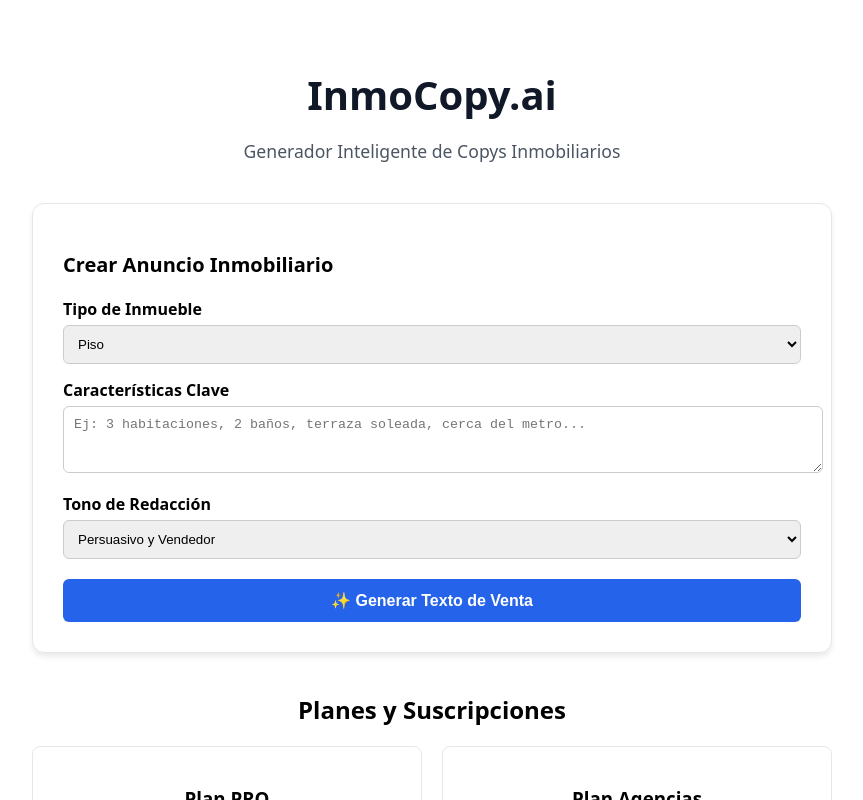
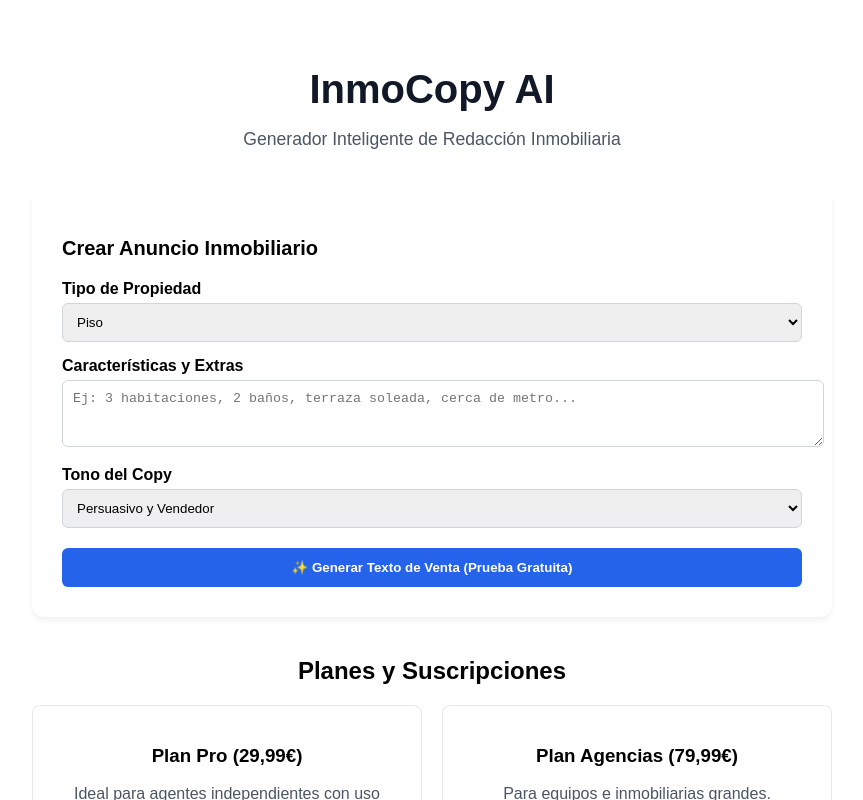
Before and after one commit to jessicadominguezrodriguez45-creator/InmoCopy, a Next.js app: page / in a window 1280 px wide. Shown: the top 800 px of the page, without its empty margins (208-1071 px from the left). Built offline with nearby package versions, Linux system fonts and the light colour scheme.

Commit message:
Update page.js

```diff
--- a/app/page.js
+++ b/app/page.js
@@ -10,14 +10,24 @@ export default function Home() {
 
   const handleGenerate = async (e) => {
     e.preventDefault();
+
+    // 1. Comprobar si el usuario ya usó su prueba gratuita
+    const hasUsedFreeTrial = localStorage.getItem('inmo_free_used');
+
+    if (hasUsedFreeTrial) {
+      alert('⚠️ Has agotado tu redacción gratuita de prueba. Suscríbete al Plan Pro o Agencias para continuar generando copys ilimitados.');
+      return;
+    }
+
     setLoading(true);
     setTimeout(() => {
       setGeneratedCopy(
-        `🏡 ¡Increíble oportunidad! Espectacular ${propertyType} recién reformado. Características destacadas: ${
-          features || 'excelente ubicación, máxima luminosidad y acabados de primera calidad'
-        }. ¡Haz tu visita hoy mismo!`
+        `¡Increíble oportunidad! Espectacular ${propertyType} recién reformado con ${features || 'excelente ubicación, máxima luminosidad y acabados de primera'}. ¡Haz tu visita hoy mismo!`
       );
       setLoading(false);
+
+      // 2. Marcar en el navegador que ya gastó su prueba gratuita
+      localStorage.setItem('inmo_free_used', 'true');
     }, 1200);
   };
 
@@ -40,18 +50,18 @@ export default function Home() {
   };
 
   return (
-    <main style={{ maxWidth: '800px', margin: '0 auto', padding: '40px 20px', fontFamily: 'system-ui, sans-serif' }}>
+    <main style={{ maxWidth: '800px', margin: '0 auto', padding: '40px 20px', fontFamily: 'sans-serif' }}>
       <header style={{ textAlign: 'center', marginBottom: '40px' }}>
-        <h1 style={{ fontSize: '2.5rem', color: '#111827', marginBottom: '10px' }}>InmoCopy.ai</h1>
-        <p style={{ color: '#4b5563', fontSize: '1.1rem' }}>Generador Inteligente de Copys Inmobiliarios</p>
+        <h1 style={{ fontSize: '2.5rem', color: '#111827', marginBottom: '10px' }}>InmoCopy AI</h1>
+        <p style={{ color: '#4b5563', fontSize: '1.1rem' }}>Generador Inteligente de Redacción Inmobiliaria</p>
       </header>
 
-      <div style={{ backgroundColor: '#ffffff', padding: '30px', borderRadius: '12px', boxShadow: '0 4px 6px -1px rgba(0,0,0,0.1)', marginBottom: '40px', border: '1px solid #e5e7eb' }}>
+      <div style={{ backgroundColor: '#ffffff', padding: '30px', borderRadius: '12px', boxShadow: '0 4px 6px rgba(0,0,0,0.05)', marginBottom: '40px' }}>
         <h2 style={{ fontSize: '1.25rem', marginBottom: '20px' }}>Crear Anuncio Inmobiliario</h2>
         <form onSubmit={handleGenerate}>
           <div style={{ marginBottom: '15px' }}>
-            <label style={{ display: 'block', fontWeight: 'bold', marginBottom: '5px' }}>Tipo de Inmueble</label>
-            <select value={propertyType} onChange={(e) => setPropertyType(e.target.value)} style={{ width: '100%', padding: '10px', borderRadius: '6px', border: '1px solid #ccc' }}>
+            <label style={{ display: 'block', fontWeight: 'bold', marginBottom: '5px' }}>Tipo de Propiedad</label>
+            <select value={propertyType} onChange={(e) => setPropertyType(e.target.value)} style={{ width: '100%', padding: '10px', borderRadius: '6px', border: '1px solid #d1d5db' }}>
               <option value="piso">Piso</option>
               <option value="casa / chalet">Casa / Chalet</option>
               <option value="ático">Ático</option>
@@ -60,19 +70,19 @@ export default function Home() {
           </div>
 
           <div style={{ marginBottom: '15px' }}>
-            <label style={{ display: 'block', fontWeight: 'bold', marginBottom: '5px' }}>Características Clave</label>
+            <label style={{ display: 'block', fontWeight: 'bold', marginBottom: '5px' }}>Características y Extras</label>
             <textarea
               rows="3"
-              placeholder="Ej: 3 habitaciones, 2 baños, terraza soleada, cerca del metro..."
+              placeholder="Ej: 3 habitaciones, 2 baños, terraza soleada, cerca de metro..."
               value={features}
               onChange={(e) => setFeatures(e.target.value)}
-              style={{ width: '100%', padding: '10px', borderRadius: '6px', border: '1px solid #ccc' }}
+              style={{ width: '100%', padding: '10px', borderRadius: '6px', border: '1px solid #d1d5db' }}
             />
           </div>
 
           <div style={{ marginBottom: '20px' }}>
-            <label style={{ display: 'block', fontWeight: 'bold', marginBottom: '5px' }}>Tono de Redacción</label>
-            <select value={tone} onChange={(e) => setTone(e.target.value)} style={{ width: '100%', padding: '10px', borderRadius: '6px', border: '1px solid #ccc' }}>
+            <label style={{ display: 'block', fontWeight: 'bold', marginBottom: '5px' }}>Tono del Copy</label>
+            <select value={tone} onChange={(e) => setTone(e.target.value)} style={{ width: '100%', padding: '10px', borderRadius: '6px', border: '1px solid #d1d5db' }}>
               <option value="persuasivo">Persuasivo y Vendedor</option>
               <option value="elegante">Elegante y Exclusivo</option>
               <option value="directo">Directo y Claro</option>
@@ -82,19 +92,19 @@ export default function Home() {
           <button
             type="submit"
             disabled={loading}
-            style={{ width: '100%', backgroundColor: '#2563eb', color: '#fff', padding: '12px', borderRadius: '6px', border: 'none', fontWeight: 'bold', fontSize: '1rem', cursor: 'pointer' }}
+            style={{ width: '100%', backgroundColor: '#2563eb', color: '#fff', padding: '12px', borderRadius: '6px', border: 'none', fontWeight: 'bold', cursor: 'pointer' }}
           >
-            {loading ? 'Generando Copy...' : '✨ Generar Texto de Venta'}
+            {loading ? 'Generando Copy...' : '✨ Generar Texto de Venta (Prueba Gratuita)'}
           </button>
         </form>
 
         {generatedCopy && (
-          <div style={{ marginTop: '25px', padding: '15px', backgroundColor: '#f3f4f6', borderRadius: '8px', borderLeft: '4px solid #2563eb' }}>
+          <div style={{ marginTop: '25px', padding: '15px', backgroundColor: '#f3f4f6', borderRadius: '8px' }}>
             <h3 style={{ marginTop: 0, fontSize: '1rem' }}>Resultado Generado:</h3>
             <p style={{ whiteSpace: 'pre-line', color: '#1f2937' }}>{generatedCopy}</p>
             <button
               onClick={() => navigator.clipboard.writeText(generatedCopy)}
-              style={{ backgroundColor: '#059669', color: '#fff', border: 'none', padding: '6px 12px', borderRadius: '4px', cursor: 'pointer', fontSize: '0.875rem' }}
+              style={{ backgroundColor: '#059669', color: '#fff', border: 'none', padding: '8px 12px', borderRadius: '6px', cursor: 'pointer', marginTop: '10px' }}
             >
               📋 Copiar Texto
             </button>
@@ -104,30 +114,32 @@ export default function Home() {
 
       <section style={{ textAlign: 'center' }}>
         <h2 style={{ fontSize: '1.5rem', marginBottom: '20px' }}>Planes y Suscripciones</h2>
-        <div style={{ display: 'grid', gridTemplateColumns: 'repeat(auto-fit, minmax(220px, 1fr))', gap: '20px' }}>
+        <div style={{ display: 'grid', gridTemplateColumns: 'repeat(auto-fit, minmax(250px, 1fr))', gap: '20px' }}>
+
           <div style={{ padding: '20px', border: '1px solid #e5e7eb', borderRadius: '8px', backgroundColor: '#fff' }}>
-            <h3>Plan PRO</h3>
-            <p style={{ color: '#4b5563' }}>Ideal para agentes independientes</p>
+            <h3>Plan Pro (29,99€)</h3>
+            <p style={{ color: '#4b5563' }}>Ideal para agentes independientes con uso ilimitado.</p>
             <button
               onClick={() => handleCheckout('PRO')}
-              style={{ backgroundColor: '#111827', color: '#fff', border: 'none', padding: '10px 15px', borderRadius: '6px', width: '100%', cursor: 'pointer' }}
+              style={{ backgroundColor: '#111827', color: '#fff', border: 'none', padding: '10px 15px', borderRadius: '6px', cursor: 'pointer', width: '100%' }}
             >
               Suscribirse a Plan Pro
             </button>
           </div>
 
           <div style={{ padding: '20px', border: '1px solid #e5e7eb', borderRadius: '8px', backgroundColor: '#fff' }}>
-            <h3>Plan Agencias</h3>
-            <p style={{ color: '#4b5563' }}>Para equipos e inmobiliarias grandes</p>
+            <h3>Plan Agencias (79,99€)</h3>
+            <p style={{ color: '#4b5563' }}>Para equipos e inmobiliarias grandes.</p>
             <button
               onClick={() => handleCheckout('AGENCIAS')}
-              style={{ backgroundColor: '#111827', color: '#fff', border: 'none', padding: '10px 15px', borderRadius: '6px', width: '100%', cursor: 'pointer' }}
+              style={{ backgroundColor: '#111827', color: '#fff', border: 'none', padding: '10px 15px', borderRadius: '6px', cursor: 'pointer', width: '100%' }}
             >
               Suscribirse a Plan Agencias
             </button>
           </div>
+
         </div>
       </section>
     </main>
   );
-    }
+              }
```
